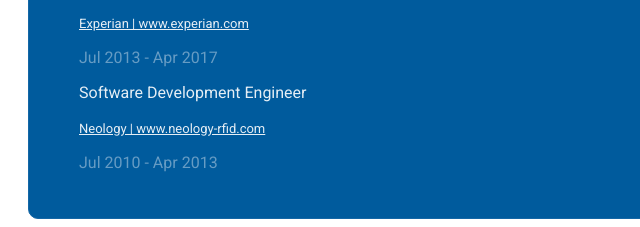
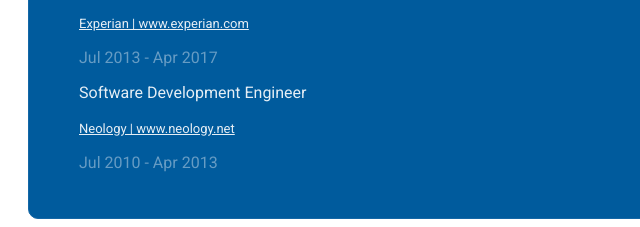
Before and after one commit to axelgalicia/axel.today, a plain HTML site: page index.html in a window 1280 px wide. Shown: the part 1231-1458 px from the top of the page, 0-640 px from the left. Drawn offline with Linux system fonts and the light colour scheme.

Commit message:
Updating link for Neeology

```diff
--- a/index.html
+++ b/index.html
@@ -129,7 +129,7 @@
         <p class="work-link"><a href="https://experian.com">Experian | www.experian.com</a></p>
         <p class="date">Jul 2013 - Apr 2017</p>
         <p class="position">Software Development Engineer</p>
-        <p class="work-link"><a href="https://neology.net">Neology | www.neology-rfid.com</a></p>
+        <p class="work-link"><a href="https://neology.net">Neology | www.neology.net</a></p>
         <p class="date">Jul 2010 - Apr 2013</p>
     </div>
     <div class="section" id="mywork">
```
